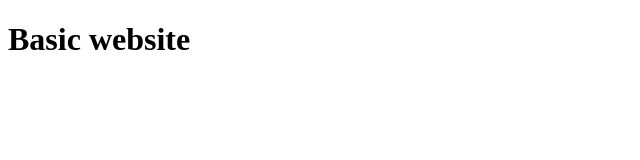
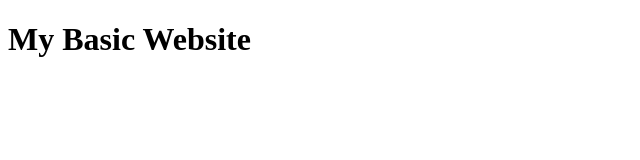
Before and after one commit to guybblearning/website, a plain HTML site: page index.html in a window 1280 px wide. Shown: the whole page, without its empty margins (0-640 px from the left). Drawn offline with Linux system fonts and the light colour scheme.

Commit message:
Changing title and h1 content

```diff
--- a/index.html
+++ b/index.html
@@ -2,9 +2,9 @@
 <html lang="en" dir="ltr">
   <head>
     <meta charset="utf-8">
-    <title>Basic website</title>
+    <title>My Basic Website</title>
   </head>
   <body>
-    <h1>Basic website</h1>
+    <h1>My Basic Website</h1>
   </body>
 </html>
```
